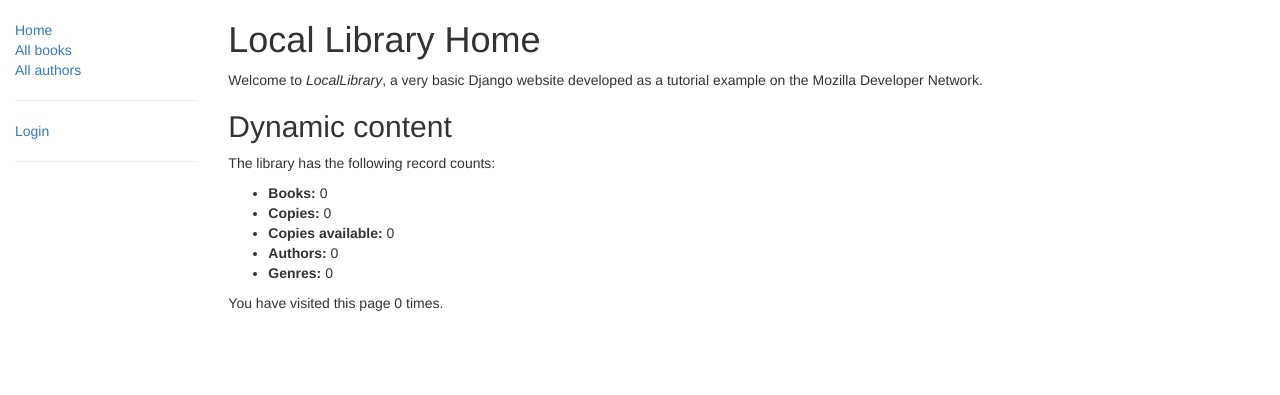
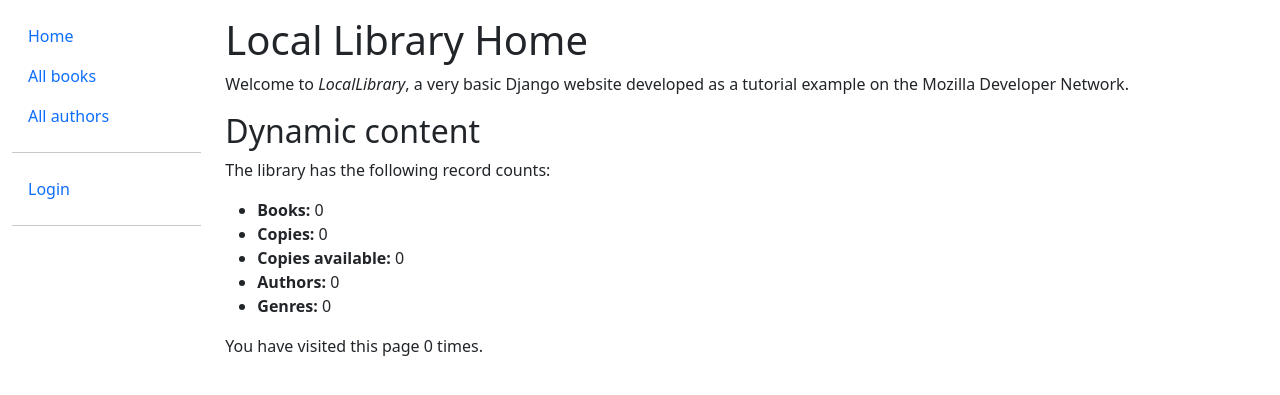
Before and after one commit to deneb1729/bpj-library, a Django app: page /catalog/ in a window 1280 px wide. Shown: the top 395 px of the page. Run offline with Django 3.2, Linux system fonts and the light colour scheme; data that the repository does not hold is empty; some libraries are stand-ins or nearby versions.

Commit message:
Completed tasks:
- change bootstrap cdn's
- modified navbar
- adding redirect https settings

```diff
--- a/catalog/static/css/styles.css
+++ b/catalog/static/css/styles.css
@@ -1,5 +1,11 @@
-.sidebar-nav {
-    margin-top: 20px;
-    padding: 0;
-    list-style: none;
+@media only screen and (max-width: 800px) {
+    #sidenav {
+        display: none;
+    }
 }
+
+@media only screen and (min-width: 800px) {
+    #sidenav-sm {
+        display: none;
+    }
+}
--- a/catalog/templates/base_generic.html
+++ b/catalog/templates/base_generic.html
@@ -5,45 +5,22 @@
   {% block title %}<title>Local Library</title>{% endblock %}
   <meta charset="utf-8">
   <meta name="viewport" content="width=device-width, initial-scale=1">
-  <link rel="stylesheet" href="https://maxcdn.bootstrapcdn.com/bootstrap/3.3.7/css/bootstrap.min.css">
-  <script src="https://ajax.googleapis.com/ajax/libs/jquery/1.12.4/jquery.min.js"></script>
-  <script src="https://maxcdn.bootstrapcdn.com/bootstrap/3.3.7/js/bootstrap.min.js"></script>
+  <!-- CSS only -->
+  <link href="https://cdn.jsdelivr.net/npm/bootstrap@5.0.0-beta2/dist/css/bootstrap.min.css" rel="stylesheet" integrity="sha384-BmbxuPwQa2lc/FVzBcNJ7UAyJxM6wuqIj61tLrc4wSX0szH/Ev+nYRRuWlolflfl" crossorigin="anonymous">
 
   <!-- Add additional CSS in static file -->
   {% load static %}
-  <link rel="stylesheet" href="{% static 'css/styles.css' %}">
+  <link rel="stylesheet" type="text/css" href="{% static 'css/styles.css' %}">
 </head>
 
 <body>
-
-  <div class="container-fluid">
+  <div class="container-fluid pt-3">
 
     <div class="row">
-      <div class="col-sm-2">
-      {% block sidebar %}
-      <ul class="sidebar-nav">
-          <li><a href="{% url 'index' %}">Home</a></li>
-          <li><a href="{% url 'books' %}">All books</a></li>
-          <li><a href="{% url 'authors' %}">All authors</a></li>
-          <hr>
-          {% if user.is_authenticated %}
-            <li>User: {{ user.get_username }}</li>
-            <li><a href="{% url 'logout'%}?next={{request.path}}">Logout</a></li>
-            <li><a href="{% url 'my_borrowed' %}">My Borrowed</a></li>
-
-          {% else %}
-            <li><a href="{% url 'login'%}?next={{request.path}}">Login</a></li>
-          {% endif %}
-          <hr>
-          {% if perms.catalog.can_mark_returned %}
-            <li>Staff</li>
-            <li><a href="{% url 'all_borrowed' %}">All Borrowed</a></li>
-          {% endif %}
-
-      </ul>
-     {% endblock %}
+      <div class="col-md-2">
+        {% include 'sidebar.html' %}
       </div>
-      <div class="col-sm-10 ">
+      <div class="col-md-10 container">
       {% block content %}{% endblock %}
 
       {% block pagination %}
@@ -67,5 +44,7 @@
     </div>
 
   </div>
+  <!-- JavaScript Bundle with Popper -->
+  <script src="https://cdn.jsdelivr.net/npm/bootstrap@5.0.0-beta2/dist/js/bootstrap.bundle.min.js" integrity="sha384-b5kHyXgcpbZJO/tY9Ul7kGkf1S0CWuKcCD38l8YkeH8z8QjE0GmW1gYU5S9FOnJ0" crossorigin="anonymous"></script>
 </body>
 </html>
--- /dev/null
+++ b/catalog/templates/sidebar.html
@@ -0,0 +1,48 @@
+<div id="sidenav">
+    <a class="nav-link" href="{% url 'index' %}">Home</a>
+    <a class="nav-link" href="{% url 'books' %}">All books</a>
+    <a class="nav-link" href="{% url 'authors' %}">All authors</a>
+    <hr>
+    {% if user.is_authenticated %}
+        User: {{ user.get_username }}
+        <a class="nav-link" href="{% url 'logout'%}?next={{request.path}}">Logout</a>
+        <a class="nav-link" href="{% url 'my_borrowed' %}">My Borrowed</a>
+
+    {% else %}
+        <a class="nav-link" href="{% url 'login'%}?next={{request.path}}">Login</a>
+    {% endif %}
+    <hr>
+    {% if perms.catalog.can_mark_returned %}
+        Staff
+        <a class="nav-link" href="{% url 'all_borrowed' %}">All Borrowed</a>
+    {% endif %}
+</div>
+<div id="sidenav-sm">
+    <div class="collapse" id="navbarToggleExternalContent">
+        <div class="p-4">
+        <a class="nav-link" href="{% url 'index' %}">Home</a>
+        <a class="nav-link" href="{% url 'books' %}">All books</a>
+        <a class="nav-link" href="{% url 'authors' %}">All authors</a>
+        <hr>
+        {% if user.is_authenticated %}
+            User: {{ user.get_username }}
+            <a class="nav-link" href="{% url 'logout'%}?next={{request.path}}">Logout</a>
+            <a class="nav-link" href="{% url 'my_borrowed' %}">My Borrowed</a>
+
+        {% else %}
+            <a class="nav-link" href="{% url 'login'%}?next={{request.path}}">Login</a>
+        {% endif %}
+        {% if perms.catalog.can_mark_returned %}
+            Staff
+            <a class="nav-link" href="{% url 'all_borrowed' %}">All Borrowed</a>
+        {% endif %}
+        </div>
+    </div>
+    <nav class="navbar navbar-light bg-light">
+        <div class="container-fluid">
+            <button class="navbar-toggler" type="button" data-bs-toggle="collapse" data-bs-target="#navbarToggleExternalContent" aria-controls="navbarToggleExternalContent" aria-expanded="false" aria-label="Toggle navigation">
+                <span class="navbar-toggler-icon"></span> Menu
+            </button>
+        </div>
+    </nav>
+</div>
--- a/library/settings.py
+++ b/library/settings.py
@@ -126,7 +126,6 @@ STATICFILES_STORAGE = "whitenoise.storage.CompressedManifestStaticFilesStorage"
 MEDIA_URL = "/media/"
 MEDIA_ROOT = os.path.join(BASE_DIR, "media")
 
-
 SEND_MAIL = config("SEND_MAIL", default=False, cast=bool)
 EMAIL_BACKEND = "django.core.mail.backends.smtp.EmailBackend"
 EMAIL_HOST = config("EMAIL_HOST")
@@ -134,3 +133,6 @@ EMAIL_HOST_USER = config("EMAIL_HOST_USER")
 EMAIL_HOST_PASSWORD = config("EMAIL_HOST_PASSWORD")
 EMAIL_PORT = config("EMAIL_PORT")
 EMAIL_USE_TLS = config("EMAIL_USE_TLS", default=False, cast=bool)
+
+SECURE_PROXY_SSL_HEADER = ("HTTP_X_FORWARDED_PROTO", "https")
+SECURE_SSL_REDIRECT = config("SECURE_SSL_REDIRECT", default=False, cast=bool)
```
Also changed, not shown: 1 other file.
